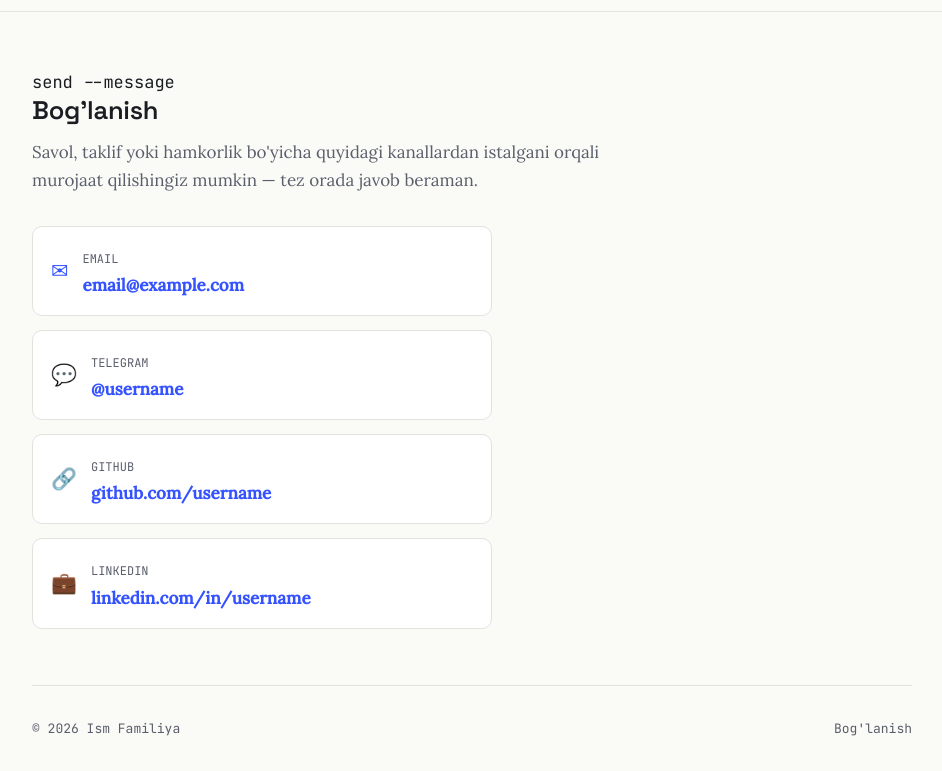
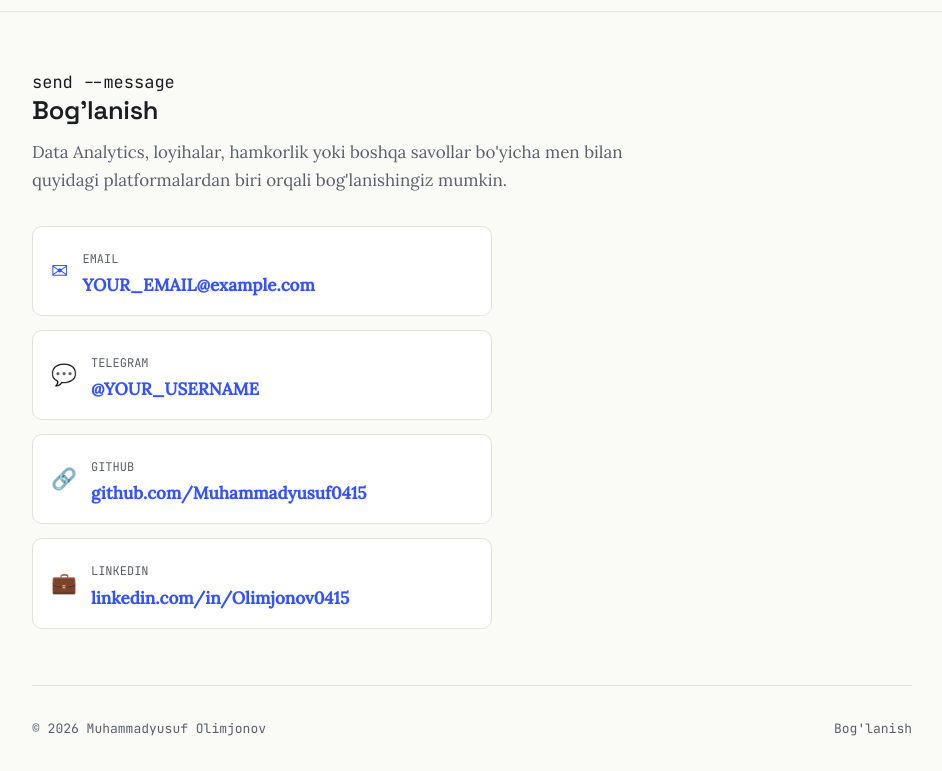
Before and after one commit to writingtask2free4-ai/writingtask2free4-ai.github.io, a plain HTML site: page contact.html in a window 1280 px wide. Shown: the part 63-834 px from the top of the page, without its empty margins (168-1110 px from the left). Drawn offline with Linux system fonts and the light colour scheme.

Commit message:
Update contact.html

```diff
--- a/contact.html
+++ b/contact.html
@@ -3,76 +3,236 @@
 <head>
 <meta charset="UTF-8">
 <meta name="viewport" content="width=device-width, initial-scale=1.0">
-<title>Aloqa — Ism Familiya</title>
-<meta name="description" content="Ism Familiya bilan email yoki ijtimoiy tarmoqlar orqali bog'laning.">
+
+<title>Aloqa — Muhammadyusuf Olimjonov</title>
+
+<meta name="description" content="Muhammadyusuf Olimjonov bilan Data Analytics, loyihalar yoki hamkorlik bo'yicha bog'laning.">
+
 <link rel="preconnect" href="https://fonts.googleapis.com">
 <link rel="preconnect" href="https://fonts.gstatic.com" crossorigin>
+
 <link href="https://fonts.googleapis.com/css2?family=Space+Grotesk:wght@500;600;700&family=Lora:ital,wght@0,400;0,500;1,400&family=JetBrains+Mono:wght@400;500&display=swap" rel="stylesheet">
+
 <link rel="stylesheet" href="assets/css/style.css">
 </head>
+
 <body>
 
 <header class="site-header">
+
   <div class="nav-wrap">
-    <a href="index.html" class="logo">ism<span>.dev</span></a>
-    <button class="nav-toggle" id="nav-toggle" aria-label="Menyuni ochish">☰</button>
+
+    <a href="index.html" class="logo">
+      muhammadyusuf<span>.dev</span>
+    </a>
+
+    <button
+      class="nav-toggle"
+      id="nav-toggle"
+      aria-label="Menyuni ochish">
+      ☰
+    </button>
+
     <ul class="nav-links" id="nav-links">
-      <li><a href="index.html">bosh</a></li>
-      <li><a href="about.html">men-haqimda</a></li>
-      <li><a href="articles/index.html">maqolalar</a></li>
-      <li><a href="projects/index.html">loyihalar</a></li>
-      <li><a href="contact.html" aria-current="page">aloqa</a></li>
+
+      <li>
+        <a href="index.html">bosh</a>
+      </li>
+
+      <li>
+        <a href="about.html">men-haqimda</a>
+      </li>
+
+      <li>
+        <a href="articles/index.html">maqolalar</a>
+      </li>
+
+      <li>
+        <a href="projects/index.html">loyihalar</a>
+      </li>
+
+      <li>
+        <a href="contact.html" aria-current="page">aloqa</a>
+      </li>
+
     </ul>
+
     <div class="nav-right">
-      <button id="theme-toggle" aria-label="Mavzuni almashtirish">☾</button>
+
+      <button
+        id="theme-toggle"
+        aria-label="Mavzuni almashtirish">
+        ☾
+      </button>
+
     </div>
+
   </div>
+
 </header>
 
+
 <main>
-  <section class="section container" style="padding-top:56px;">
-    <span class="prompt mono">send --message</span>
+
+  <section
+    class="section container"
+    style="padding-top:56px;"
+  >
+
+    <span class="prompt mono">
+      send --message
+    </span>
+
     <h1>Bog'lanish</h1>
-    <p class="lead" style="color:var(--text-muted); max-width:60ch; margin-bottom:32px;">Savol, taklif yoki hamkorlik bo'yicha quyidagi kanallardan istalgani orqali murojaat qilishingiz mumkin — tez orada javob beraman.</p>
+
+    <p
+      class="lead"
+      style="
+        color:var(--text-muted);
+        max-width:60ch;
+        margin-bottom:32px;
+      "
+    >
+      Data Analytics, loyihalar, hamkorlik yoki boshqa savollar
+      bo'yicha men bilan quyidagi platformalardan biri orqali
+      bog'lanishingiz mumkin.
+    </p>
+
 
     <div class="contact-grid">
-      <a class="contact-item" href="mailto:email@example.com">
+
+      <!-- EMAIL -->
+
+      <a
+        class="contact-item"
+        href="mailto:YOUR_EMAIL@example.com"
+      >
+
         <span class="icon">✉</span>
+
         <span>
-          <span class="label">EMAIL</span><br>
-          <span class="value">email@example.com</span>
+
+          <span class="label">
+            EMAIL
+          </span>
+
+          <br>
+
+          <span class="value">
+            YOUR_EMAIL@example.com
+          </span>
+
         </span>
+
       </a>
-      <a class="contact-item" href="https://t.me/username" target="_blank" rel="noopener">
+
+
+      <!-- TELEGRAM -->
+
+      <a
+        class="contact-item"
+        href="https://t.me/YOUR_USERNAME"
+        target="_blank"
+        rel="noopener"
+      >
+
         <span class="icon">💬</span>
+
         <span>
-          <span class="label">TELEGRAM</span><br>
-          <span class="value">@username</span>
+
+          <span class="label">
+            TELEGRAM
+          </span>
+
+          <br>
+
+          <span class="value">
+            @YOUR_USERNAME
+          </span>
+
         </span>
+
       </a>
-      <a class="contact-item" href="https://github.com/username" target="_blank" rel="noopener">
+
+
+      <!-- GITHUB -->
+
+      <a
+        class="contact-item"
+        href="https://github.com/Muhammadyusuf0415"
+        target="_blank"
+        rel="noopener"
+      >
+
         <span class="icon">🔗</span>
+
         <span>
-          <span class="label">GITHUB</span><br>
-          <span class="value">github.com/username</span>
+
+          <span class="label">
+            GITHUB
+          </span>
+
+          <br>
+
+          <span class="value">
+            github.com/Muhammadyusuf0415
+          </span>
+
         </span>
+
       </a>
-      <a class="contact-item" href="https://linkedin.com/in/username" target="_blank" rel="noopener">
+
+
+      <!-- LINKEDIN -->
+
+      <a
+        class="contact-item"
+        href="https://www.linkedin.com/in/Olimjonov0415/"
+        target="_blank"
+        rel="noopener"
+      >
+
         <span class="icon">💼</span>
+
         <span>
-          <span class="label">LINKEDIN</span><br>
-          <span class="value">linkedin.com/in/username</span>
+
+          <span class="label">
+            LINKEDIN
+          </span>
+
+          <br>
+
+          <span class="value">
+            linkedin.com/in/Olimjonov0415
+          </span>
+
         </span>
+
       </a>
+
     </div>
+
   </section>
+
 </main>
 
+
 <footer class="site-footer container">
-  <span>© 2026 Ism Familiya</span>
-  <span><a href="contact.html">Bog'lanish</a></span>
+
+  <span>
+    © 2026 Muhammadyusuf Olimjonov
+  </span>
+
+  <span>
+    <a href="contact.html">
+      Bog'lanish
+    </a>
+  </span>
+
 </footer>
 
+
 <script src="assets/js/theme.js"></script>
+
 </body>
 </html>
```
